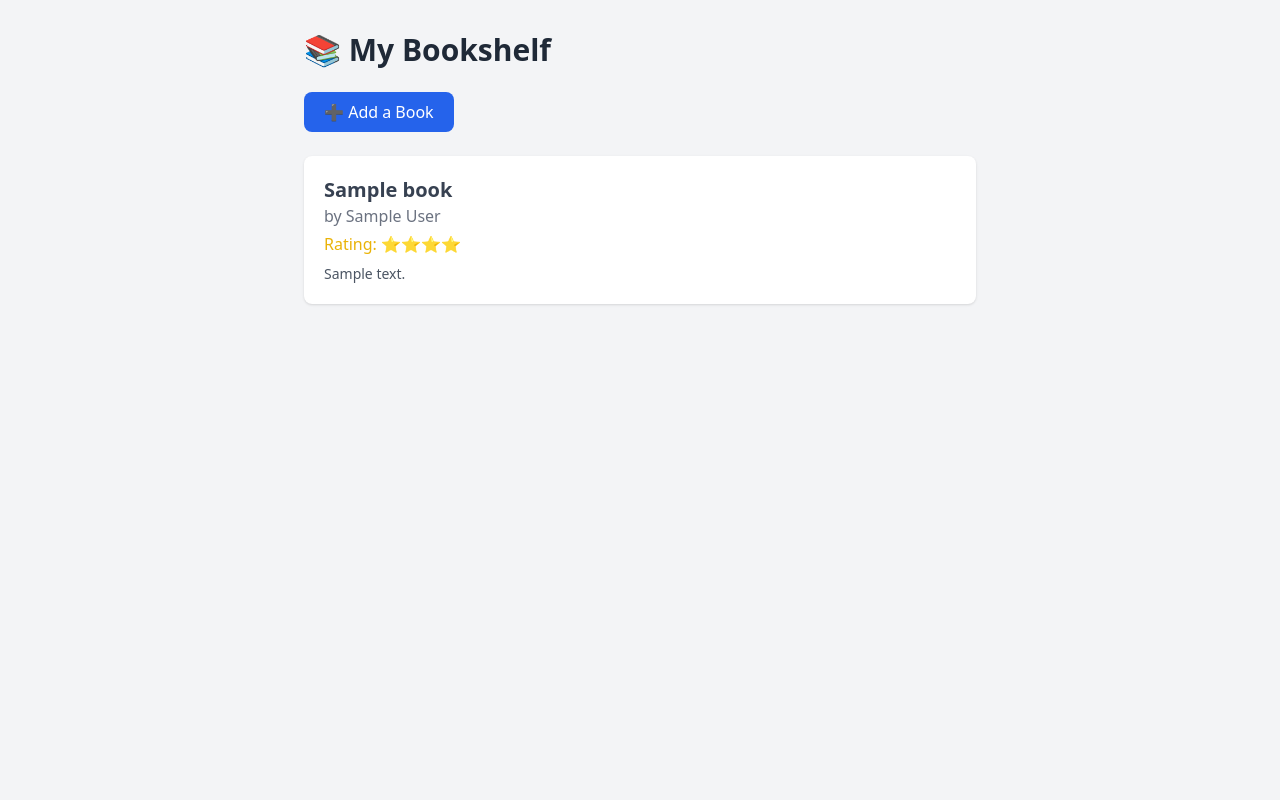
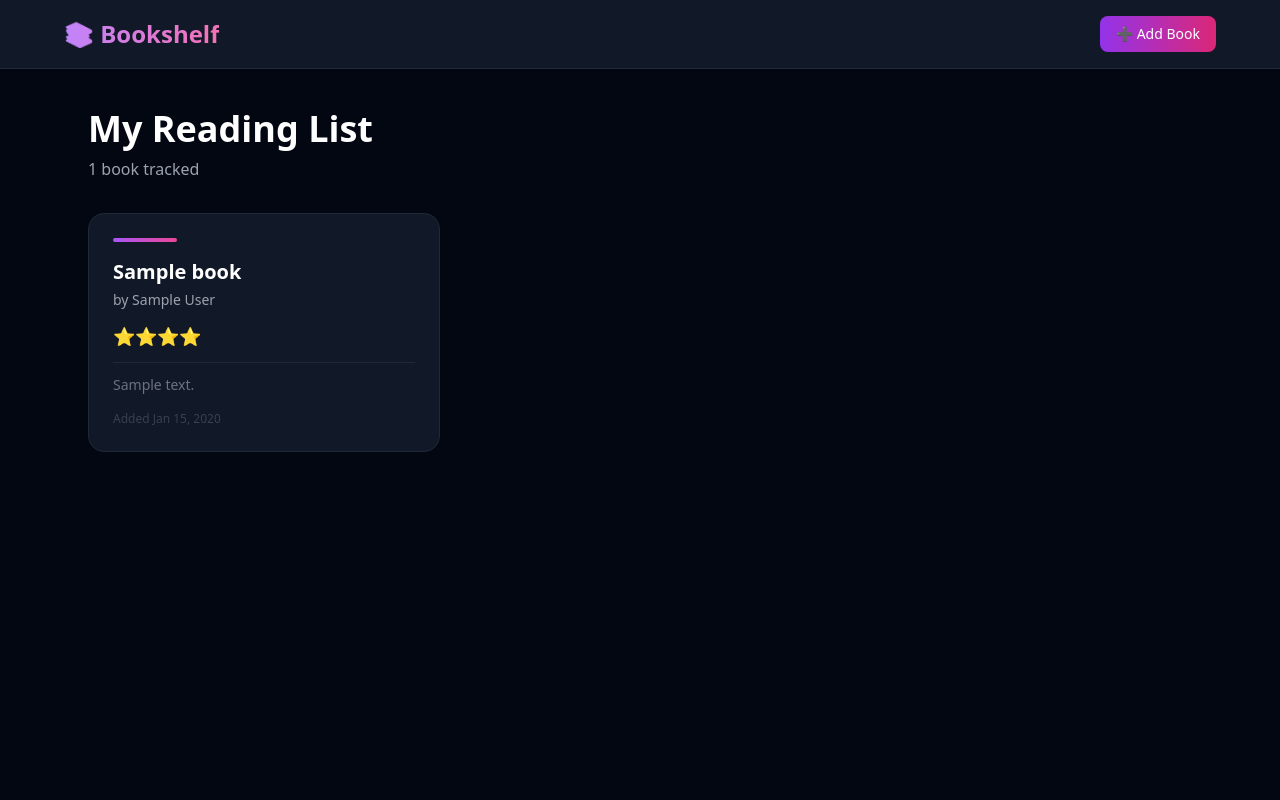
Before and after one commit to user-blank2/bookshelf, a Django app: page / in a window 1280 px wide. Run offline with Django 5.2, Linux system fonts and the light colour scheme; tables that the repository leaves empty hold one stand-in row (values such as "Sample post"); some libraries are stand-ins or nearby versions.

Commit message:
updated the looks ,added the base.html

```diff
--- /dev/null
+++ b/books/templates/books/base.html
@@ -0,0 +1,59 @@
+<!DOCTYPE html>
+<html lang="en">
+<head>
+    <meta charset="UTF-8">
+    <meta name="viewport" content="width=device-width, initial-scale=1.0">
+    <title>{% block title %}My Bookshelf{% endblock %}</title>
+    <script src="https://cdn.tailwindcss.com"></script>
+    <script>
+        tailwind.config = {
+            theme: {
+                extend: {
+                    colors: {
+                        primary: '#7C3AED',
+                        secondary: '#EC4899',
+                    }
+                }
+            }
+        }
+    </script>
+    <style>
+      input, textarea, select {
+          width: 100%;
+          background-color: #111827;
+          border: 1px solid #374151;
+          color: white;
+          padding: 0.625rem 0.875rem;
+          border-radius: 0.5rem;
+          outline: none;
+          transition: border-color 0.2s;
+      }
+      input:focus, textarea:focus, select:focus {
+          border-color: #7C3AED;
+      }
+  </style>
+</head>
+<body class="bg-gray-950 min-h-screen text-white">
+
+    <!-- Navbar -->
+    <nav class="bg-gray-900 border-b border-gray-800 px-6 py-4">
+        <div class="max-w-6xl mx-auto flex justify-between items-center">
+            <a href="{% url 'book_list' %}"
+               class="text-2xl font-bold bg-gradient-to-r from-purple-400 to-pink-400 bg-clip-text text-transparent">
+                📚 Bookshelf
+            </a>
+            <a href="{% url 'add_book' %}"
+               class="bg-gradient-to-r from-purple-600 to-pink-600 text-white px-4 py-2 rounded-lg text-sm font-medium hover:opacity-90 transition">
+                ➕ Add Book
+            </a>
+        </div>
+    </nav>
+
+    <!-- Page Content -->
+    <main class="max-w-6xl mx-auto px-6 py-10">
+        {% block content %}
+        {% endblock %}
+    </main>
+
+</body>
+</html>
--- a/books/templates/books/book_list.html
+++ b/books/templates/books/book_list.html
@@ -1,35 +1,47 @@
-<!DOCTYPE html>
-<html lang="en">
-<head>
-    <meta charset="UTF-8">
-    <meta name="viewport" content="width=device-width, initial-scale=1.0">
-    <title>My Bookshelf</title>
-    <script src="https://cdn.tailwindcss.com"></script>
-</head>
-<body class="bg-gray-100 min-h-screen p-8">
+{% extends 'books/base.html' %}
 
-    <div class="max-w-2xl mx-auto">
-        <h1 class="text-3xl font-bold text-gray-800 mb-6">📚 My Bookshelf</h1>
-        <a href="{% url 'add_book' %}"
-        class="inline-block mb-6 bg-blue-600 text-white px-5 py-2 rounded-lg hover:bg-blue-700">
-            ➕ Add a Book
-        </a>
-        {% if books %}
-            {% for book in books %}
-            <div class="bg-white rounded-lg shadow p-5 mb-4">
-                <h2 class="text-xl font-semibold text-gray-700">{{ book.title }}</h2>
-                <p class="text-gray-500">by {{ book.author }}</p>
-                <p class="text-yellow-500 mt-1">Rating: {{ book.rating_stars }}</p>
-                {% if book.notes %}
-                <p class="text-gray-600 mt-2 text-sm">{{ book.notes }}</p>
-                {% endif %}
-            </div>
-            {% endfor %}
-        {% else %}
-            <p class="text-gray-500">No books yet. Add one!</p>
+{% block title %}My Bookshelf{% endblock %}
+
+{% block content %}
+
+<h1 class="text-4xl font-bold mb-2">My Reading List</h1>
+<p class="text-gray-400 mb-8">{{ books|length }} book{{ books|length|pluralize }} tracked</p>
+
+{% if books %}
+<div class="grid grid-cols-1 md:grid-cols-2 lg:grid-cols-3 gap-6">
+    {% for book in books %}
+    <div class="bg-gray-900 rounded-2xl p-6 border border-gray-800 hover:border-purple-500 transition duration-200">
+
+        <!-- Color accent bar -->
+        <div class="h-1 w-16 rounded-full bg-gradient-to-r from-purple-500 to-pink-500 mb-4"></div>
+
+        <h2 class="text-xl font-bold text-white mb-1">{{ book.title }}</h2>
+        <p class="text-gray-400 text-sm mb-3">by {{ book.author }}</p>
+        <p class="text-lg mb-3">{{ book.rating_stars }}</p>
+
+        {% if book.notes %}
+        <p class="text-gray-500 text-sm border-t border-gray-800 pt-3 mt-3">
+            {{ book.notes }}
+        </p>
         {% endif %}
 
+        <p class="text-gray-700 text-xs mt-4">
+            Added {{ book.date_added|date:"M d, Y" }}
+        </p>
     </div>
+    {% endfor %}
+</div>
 
-</body>
-</html>
+{% else %}
+<div class="text-center py-20">
+    <p class="text-6xl mb-4">📭</p>
+    <p class="text-gray-400 text-xl">No books yet.</p>
+    <p class="text-gray-600 mt-2">Add your first book to get started.</p>
+    <a href="{% url 'add_book' %}"
+       class="inline-block mt-6 bg-gradient-to-r from-purple-600 to-pink-600 text-white px-6 py-3 rounded-lg hover:opacity-90 transition">
+        ➕ Add your first book
+    </a>
+</div>
+{% endif %}
+
+{% endblock %}
```
Also changed, not shown: books/templates/books/add_book.html (+24 -20 lines), 1 other file.
